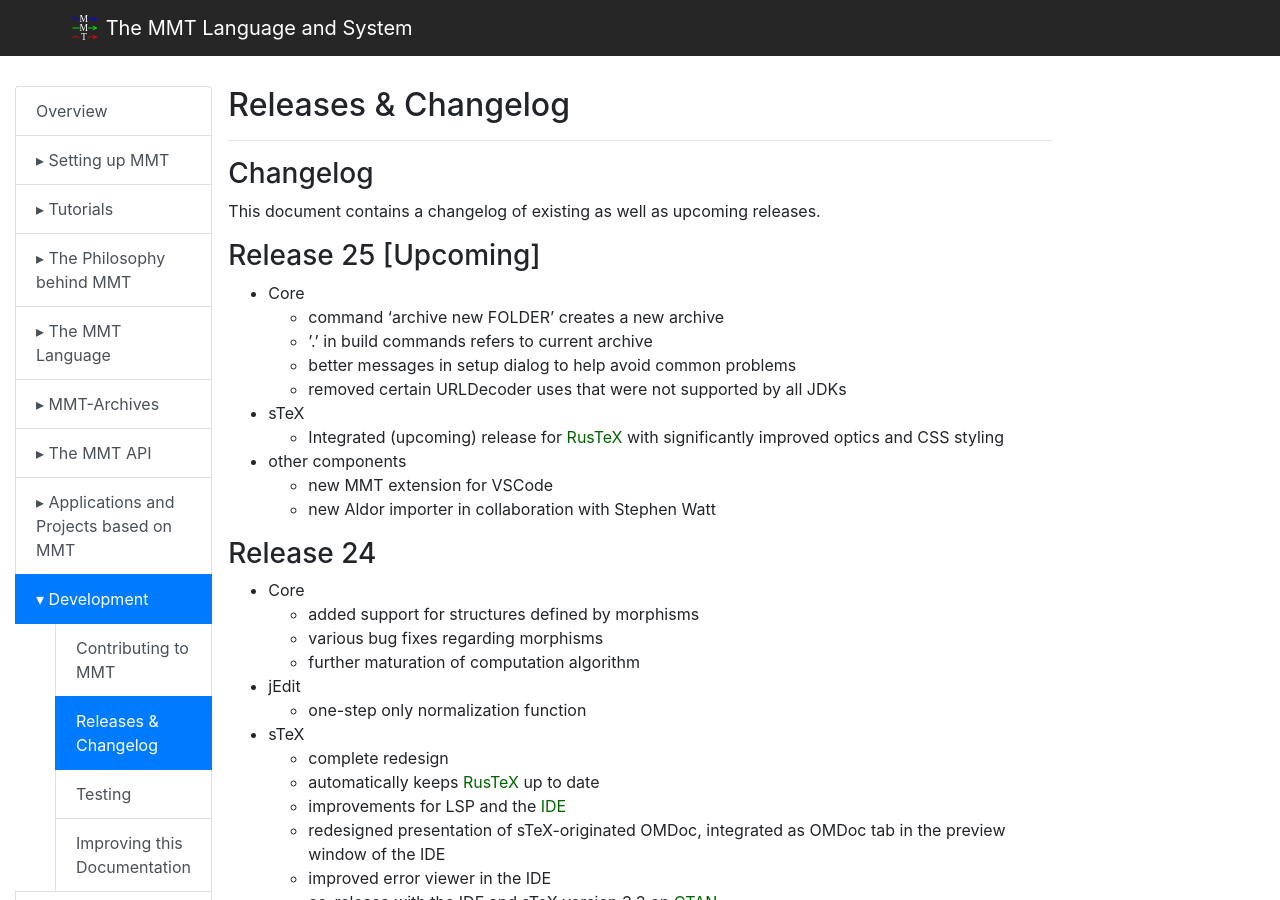
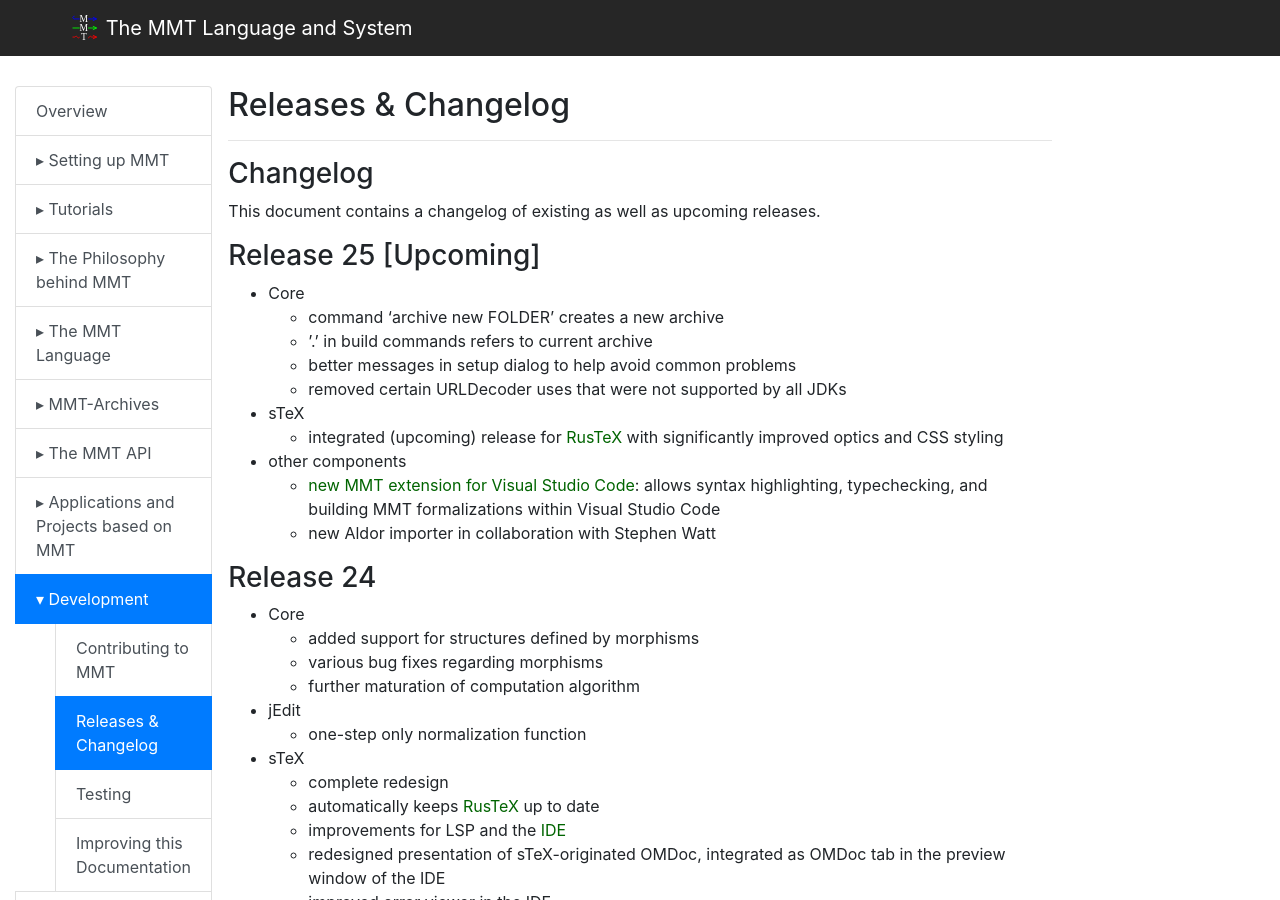
Before and after one commit to UniFormal/uniformal.github.io, a Jekyll site: the page built from doc/development/releases.md, in a window 1280 px wide and 900 px high. Built offline with Jekyll 4.4.1, drawn with Linux system fonts in a browser that asks for light colours.

Commit message:
Update releases.md

```diff
--- a/doc/development/releases.md
+++ b/doc/development/releases.md
@@ -15,9 +15,9 @@ This document contains a changelog of existing as well as upcoming releases.
   - better messages in setup dialog to help avoid common problems
   - removed certain URLDecoder uses that were not supported by all JDKs
 - sTeX
-  - Integrated (upcoming) release for [RusTeX](https://github.com/slatex/RusTeX) with significantly improved optics and CSS styling
+  - integrated (upcoming) release for [RusTeX](https://github.com/slatex/RusTeX) with significantly improved optics and CSS styling
 - other components
-  - new MMT extension for VSCode
+  - [new MMT extension for Visual Studio Code](https://marketplace.visualstudio.com/items?itemName=kwarc.mmt): allows syntax highlighting, typechecking, and building MMT formalizations within Visual Studio Code
   - new Aldor importer in collaboration with Stephen Watt
 
 ### Release 24
```
